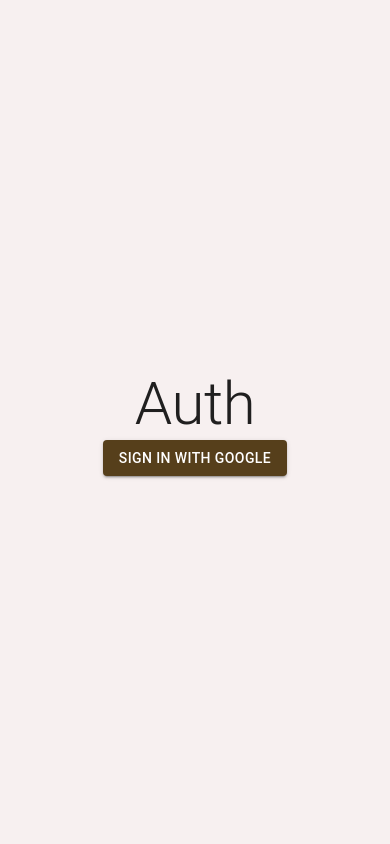
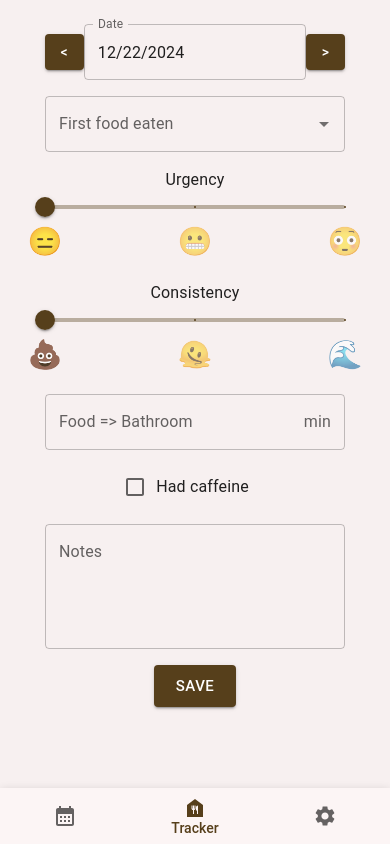
Before and after one commit to MFazio23/fazio-stomach-tracker, a React (Vite) app: page / in a window 390 px wide. Built offline with nearby package versions, Linux system fonts and the light colour scheme; no server answers.

Commit message:
For now, we'll skip auth because it's being annoying on mobile

```diff
--- a/src/AppView.tsx
+++ b/src/AppView.tsx
@@ -1,33 +1,39 @@
 import {Box, Paper} from '@mui/material';
-import {useEffect, useState} from 'react';
+import {useCallback, useEffect, useState} from 'react';
 import {BottomNav} from './BottomNav';
 import {TrackerScreen} from './screens/TrackerScreen';
 import {SettingsScreen} from './screens/SettingsScreen';
 import {CalendarScreen} from './screens/CalendarScreen';
 import {TabName} from './types/TabName';
-import {auth} from './firebase';
-import {AuthScreen} from './screens/AuthScreen';
 import {Food} from './types/Food';
 import dayjs, {Dayjs} from 'dayjs';
+import {getTrackingDataForDay, saveData} from './firebase';
 
 export function AppView() {
+    const [currentUserId, setCurrentUser] = useState<string>(localStorage.getItem('userId') || '');
     const [currentTab, setCurrentTab] = useState<TabName>('tracker');
-    const [currentUser, setCurrentUser] = useState(auth.currentUser);
+    //const [currentUser, setCurrentUser] = useState(auth.currentUser);
     const [currentDate, setCurrentDate] = useState<Dayjs | null>(dayjs());
     const [foodEaten, setFoodEaten] = useState<Food | null>(null);
     const [urgency, setUrgency] = useState(0);
     const [consistency, setConsistency] = useState(0);
     const [mealBathroomTime, setMealBathroomTime] = useState(0);
     const [hadCaffeine, setHadCaffeine] = useState(false);
+    const [notes, setNotes] = useState('');
 
-    useEffect(() => {
+    /*useEffect(() => {
         auth.onAuthStateChanged((user) => {
             setCurrentUser(user);
         });
-    }, []);
+    }, []);*/
 
     const handleDateChange = (newDate: Dayjs | null) => {
         setCurrentDate(newDate);
+    }
+
+    const handleCurrentUserIdChange = (newUserId: string) => {
+        setCurrentUser(newUserId);
+        localStorage.setItem('userId', newUserId);
     }
 
     //TODO: Save all these to Firebase
@@ -55,16 +61,59 @@
         setHadCaffeine(newCaffeine);
     }
 
-    if (!currentUser) {
+    const handleNotesChange = (newNotes: string) => {
+        setNotes(newNotes);
+    }
+
+    const handleSave = async () => {
+        const dayTracking = {
+            foodEatenId: foodEaten?.id ?? '',
+            urgency,
+            consistency,
+            mealBathroomTime,
+            hadCaffeine,
+            notes,
+        }
+
+        if (currentDate != null) {
+            await saveData(currentUserId, currentDate.format("YYYY-MM-DD"), dayTracking);
+        }
+    }
+
+    const loadData = useCallback(async () => {
+        if (currentDate && currentUserId) {
+            return getTrackingDataForDay(currentUserId, currentDate.format("YYYY-MM-DD"), (data) => {
+                setFoodEaten(data.foodEatenId ? {id: data.foodEatenId, label: 'Food'} : null);
+                setUrgency(data.urgency || 0);
+                setConsistency(data.consistency || 0);
+                setMealBathroomTime(data.mealBathroomTime || 0);
+                setHadCaffeine(data.hadCaffeine || false);
+                setNotes(data.notes || '');
+            });
+        } else {
+            setFoodEaten(null);
+            setUrgency(0);
+            setConsistency(0);
+            setMealBathroomTime(0);
+            setHadCaffeine(false);
+            setNotes('');
+        }
+    }, [currentDate, currentUserId]);
+
+    useEffect(() => {
+        loadData();
+    }, [currentDate, currentUserId, loadData]);
+
+    /*if (!currentUser) {
         return <AuthScreen/>
-    }
+    }*/
 
     const currentScreen = () => {
         switch (currentTab) {
             case 'calendar':
                 return <CalendarScreen/>;
             case 'settings':
-                return <SettingsScreen/>;
+                return <SettingsScreen currentUserId={currentUserId} setCurrentUserId={handleCurrentUserIdChange}/>;
             case 'tracker':
             default:
                 return <TrackerScreen
@@ -73,7 +122,9 @@
                     urgency={urgency} onUrgencyChange={handleUrgencyChange}
                     consistency={consistency} onConsistencyChange={handleConsistencyChange}
                     mealBathroomTime={mealBathroomTime} onMealBathroomTimeChange={handleMealBathroomTimeChange}
-                    hadCaffeine={hadCaffeine} onCaffeineChange={handleCaffeineChange}/>;
+                    hadCaffeine={hadCaffeine} onCaffeineChange={handleCaffeineChange}
+                    notes={notes} onNotesChange={handleNotesChange}
+                    onSave={handleSave}/>;
         }
     }
 
--- a/src/components/tracker/DateComponent.tsx
+++ b/src/components/tracker/DateComponent.tsx
@@ -1,4 +1,4 @@
-import {Box} from '@mui/material';
+import {Box, Button} from '@mui/material';
 import {DatePicker, LocalizationProvider} from '@mui/x-date-pickers';
 import {AdapterDayjs} from '@mui/x-date-pickers/AdapterDayjs';
 import {Dayjs} from 'dayjs';
@@ -9,12 +9,17 @@
 }
 
 export const DateComponent = ({date, onDateChange}: DateComponentProps) => {
+    const changeDate = (delta: number) => () => {
+        if (!date) return;
+        onDateChange(date.add(delta, 'day'));
+    }
     return (
-        <Box>
-
+        <Box display="flex" alignItems="center" justifyContent="space-between" width={300}>
+            <Button variant="contained" onClick={changeDate(-1)} sx={{minWidth: 32}}>{"<"}</Button>
             <LocalizationProvider dateAdapter={AdapterDayjs}>
-                <DatePicker label="Date" value={date} onChange={onDateChange}/>
+                <DatePicker label="Date" value={date} onChange={onDateChange} closeOnSelect={true}/>
             </LocalizationProvider>
+            <Button variant="contained" onClick={changeDate(1)} sx={{minWidth: 32}}>{">"}</Button>
         </Box>
     );
 }
--- a/src/firebase.ts
+++ b/src/firebase.ts
@@ -1,8 +1,8 @@
 // Import the functions you need from the SDKs you need
 import {initializeApp} from "firebase/app";
-import {getAnalytics} from "firebase/analytics";
-import {getDatabase} from "firebase/database";
 import {getAuth} from "firebase/auth";
+import {doc, getFirestore, onSnapshot, setDoc} from "firebase/firestore";
+import {FirebaseDayTracking} from './types/FirebaseDayTracking';
 // TODO: Add SDKs for Firebase products that you want to use
 // https://firebase.google.com/docs/web/setup#available-libraries
 
@@ -21,7 +21,21 @@
 // Initialize Firebase
 const app = initializeApp(firebaseConfig);
 const auth = getAuth(app);
-const analytics = getAnalytics(app);
-const db = getDatabase(app);
+const db = getFirestore(app);
 
-export {app, analytics, auth, db};
+const saveData = async (userId: string, docId: string, data: unknown) => {
+    console.log('Saving data', {userId, docId}, data);
+    await setDoc(doc(db, userId, docId), data);
+}
+
+const getTrackingDataForDay = async (userId: string, dateString: string, onUpdate: (data: FirebaseDayTracking) => void) => {
+    return onSnapshot(doc(db, userId, dateString), (doc) => {
+        if (doc.exists()) {
+            onUpdate(doc.data() as FirebaseDayTracking)
+        } else {
+            onUpdate({} as FirebaseDayTracking)
+        }
+    });
+}
+
+export {app, auth, db, saveData, getTrackingDataForDay};
--- a/src/screens/SettingsScreen.tsx
+++ b/src/screens/SettingsScreen.tsx
@@ -1,8 +1,22 @@
-import {Button, Card, CardContent, CardHeader, Grid2 as Grid, Typography, useColorScheme} from '@mui/material';
+import {
+    Box,
+    Button,
+    Card,
+    CardContent,
+    CardHeader,
+    Grid2 as Grid,
+    TextField,
+    Typography,
+    useColorScheme
+} from '@mui/material';
 import {Nightlight, WbSunny} from '@mui/icons-material';
-import {auth} from '../firebase';
 
-export function SettingsScreen() {
+export interface SettingsScreenProps {
+    currentUserId: string;
+    setCurrentUserId: (userId: string) => void;
+}
+
+export function SettingsScreen({currentUserId, setCurrentUserId}: SettingsScreenProps) {
 
     const {mode, setMode} = useColorScheme();
 
@@ -10,13 +24,13 @@
         setMode(mode === 'light' ? 'dark' : 'light');
     }
 
-    const signOutOfAccount = async () => {
+    /*const signOutOfAccount = async () => {
         await auth.signOut()
-    }
+    }*/
 
     return (
-        <div>
-            <Typography variant="h1">Settings</Typography>
+        <Box>
+            <Typography variant="h2">Settings</Typography>
 
             <Grid container={true}
                   alignItems="center"
@@ -35,6 +49,16 @@
 
                 <Grid>
                     <Card sx={{width: 300, margin: 1}}>
+                        <CardHeader title="User ID"/>
+                        <CardContent>
+                            <TextField label="User ID" value={currentUserId}
+                                       onChange={e => setCurrentUserId(e.target.value)}/>
+                        </CardContent>
+                    </Card>
+                </Grid>
+
+                {/*<Grid>
+                    <Card sx={{width: 300, margin: 1}}>
                         <CardHeader title="Sign out"/>
                         <CardContent>
                             <Button variant="contained" onClick={signOutOfAccount}>
@@ -42,8 +66,8 @@
                             </Button>
                         </CardContent>
                     </Card>
-                </Grid>
+                </Grid>*/}
             </Grid>
-        </div>
+        </Box>
     )
 }
--- a/src/screens/TrackerScreen.tsx
+++ b/src/screens/TrackerScreen.tsx
@@ -1,4 +1,4 @@
-import {Checkbox, FormControlLabel, Grid2 as Grid, InputAdornment, TextField} from '@mui/material';
+import {Button, Checkbox, FormControlLabel, Grid2 as Grid, InputAdornment, TextField} from '@mui/material';
 import UrgencyComponent from '../components/tracker/UrgencyComponent';
 import {ChangeEvent} from 'react';
 import {FoodEatenComponent} from '../components/tracker/FoodEatenComponent';
@@ -20,6 +20,9 @@
     onMealBathroomTimeChange: (newMealBathroomTime: number) => void;
     hadCaffeine: boolean;
     onCaffeineChange: (newCaffeine: boolean) => void;
+    notes: string;
+    onNotesChange: (newNotes: string) => void;
+    onSave: () => void;
 }
 
 export function TrackerScreen(
@@ -35,7 +38,10 @@
         mealBathroomTime,
         onMealBathroomTimeChange,
         hadCaffeine,
-        onCaffeineChange
+        onCaffeineChange,
+        notes,
+        onNotesChange,
+        onSave,
     }: TrackerScreenProps
 ) {
     const handleMealBathroomTimeChange = (event: ChangeEvent<HTMLInputElement>) => {
@@ -46,6 +52,11 @@
     const handleCaffeineChange = (event: ChangeEvent<HTMLInputElement>) => {
         const newCaffeine = event.target.checked;
         onCaffeineChange(newCaffeine);
+    }
+
+    const handleNotesChange = (event: ChangeEvent<HTMLInputElement>) => {
+        const newNotes = event.target.value;
+        onNotesChange(newNotes);
     }
 
     return (
@@ -68,10 +79,9 @@
             <FormControlLabel sx={{marginTop: 2}}
                               control={<Checkbox value={hadCaffeine} onChange={handleCaffeineChange}/>}
                               label="Had caffeine"/>
-            {/*<br/>
-            <code style={{marginTop: 1}}>
-                {JSON.stringify({foodEaten, urgency, consistency, mealBathroomTime, hadCaffeine}, null, 2)}
-            </code>*/}
+            <TextField multiline={true} rows={4} sx={{marginTop: 2, width: 300}} label="Notes" value={notes}
+                       onChange={handleNotesChange}/>
+            <Button variant="contained" size="large" sx={{mt: 2}} onClick={onSave}>Save</Button>
         </Grid>
     )
 }
--- /dev/null
+++ b/src/types/FirebaseDayTracking.ts
@@ -0,0 +1,8 @@
+export interface FirebaseDayTracking {
+    foodEatenId: string;
+    urgency: number;
+    consistency: number;
+    mealBathroomTime: number;
+    hadCaffeine: boolean;
+    notes: string;
+}
```
